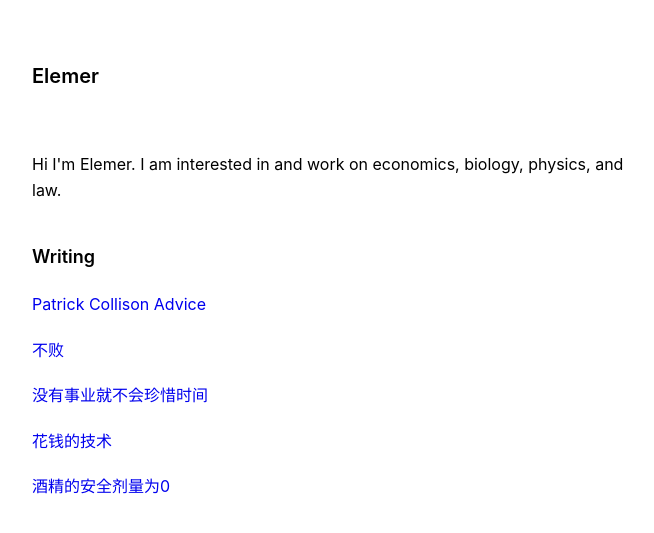
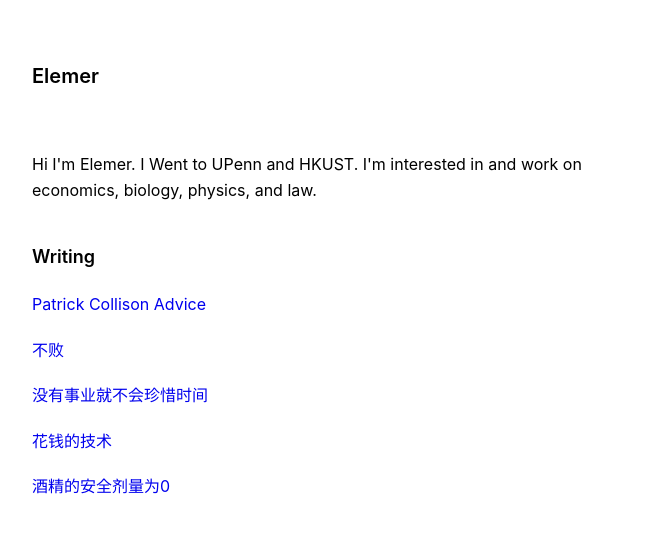
Before and after one commit to elemer1/elemer1.github.io, a Jekyll site: the page built from index.html, in a window 1280 px wide. Shown: the top 533 px of the page, without its empty margins (303-957 px from the left). Built offline with Jekyll 4.4.1, drawn with Linux system fonts in a browser that asks for light colours.

Commit message:
Update index.html

```diff
--- a/index.html
+++ b/index.html
@@ -2,7 +2,7 @@
 layout: default
 ---
 
-<p>Hi I'm Elemer. I am interested in and work on economics, biology, physics, and law.</p>
+<p>Hi I'm Elemer. I Went to UPenn and HKUST. I'm interested in and work on economics, biology, physics, and law.</p>
 
 <h2>Writing</h2>
 <ul class="post-list">
```
